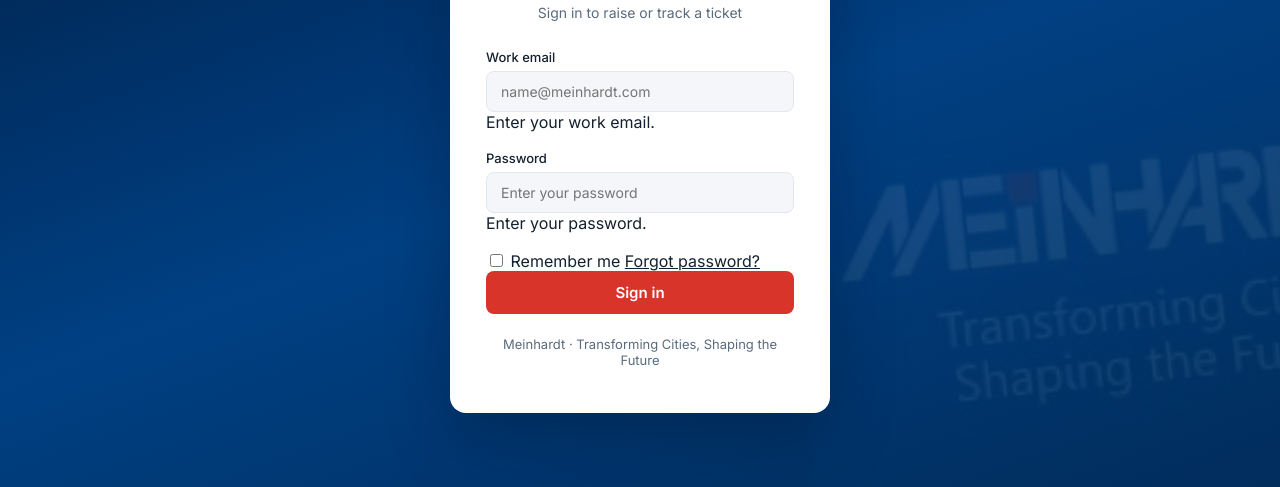
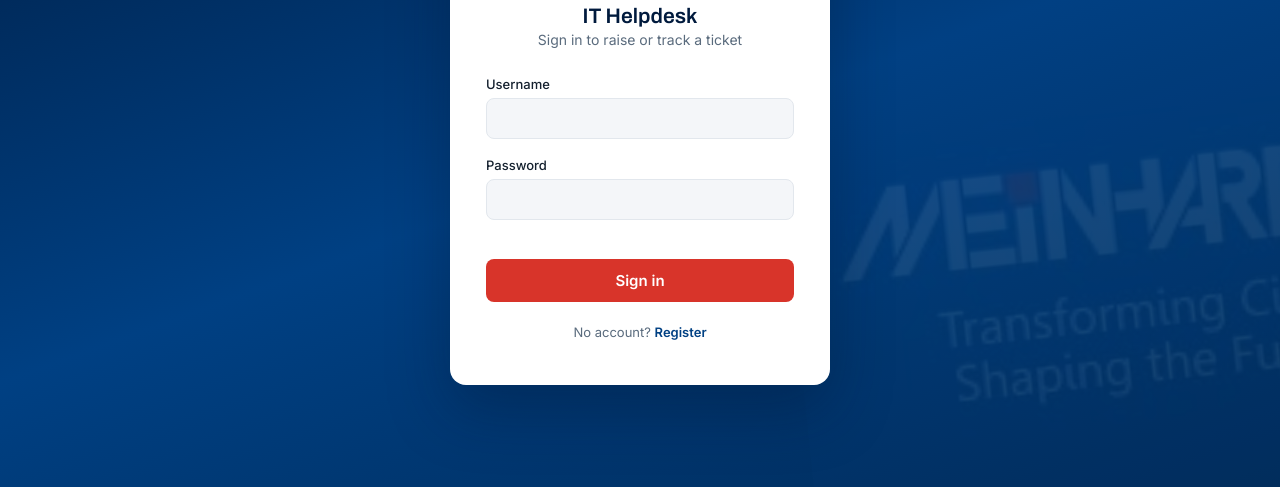
Before and after one commit to omarmostafa298/ticket-2, a plain HTML site: page task-manager/frontend/index.html in a window 1280 px wide. Shown: the part 313-800 px from the top of the page. Drawn offline with Linux system fonts and the light colour scheme.

Commit message:
Update index.html

```diff
--- a/task-manager/frontend/index.html
+++ b/task-manager/frontend/index.html
@@ -11,34 +11,48 @@
 <body>
 
 <div class="login-screen">
-  <div class="login-card">
+
+  <div class="login-card" id="login-box">
     <img src="logo.png" alt="Meinhardt" class="login-logo">
     <h1 class="login-title">IT Helpdesk</h1>
     <p class="login-subtitle">Sign in to raise or track a ticket</p>
 
     <form id="login-form" novalidate>
-      <div class="field" id="email-field">
-        <label for="email">Work email</label>
-        <input type="email" id="email" name="email" placeholder="name@meinhardt.com" autocomplete="username">
-        <div class="field-error">Enter your work email.</div>
+      <div class="field">
+        <label for="login-username">Username</label>
+        <input type="text" id="login-username" autocomplete="username" required>
       </div>
-
-      <div class="field" id="password-field">
-        <label for="password">Password</label>
-        <input type="password" id="password" name="password" placeholder="Enter your password" autocomplete="current-password">
-        <div class="field-error">Enter your password.</div>
+      <div class="field">
+        <label for="login-password">Password</label>
+        <input type="password" id="login-password" autocomplete="current-password" required>
       </div>
-
-      <div class="login-row">
-        <label><input type="checkbox" id="remember"> Remember me</label>
-        <a href="#">Forgot password?</a>
-      </div>
-
+      <p class="form-error" id="auth-error"></p>
       <button type="submit" class="btn-primary">Sign in</button>
     </form>
 
-    <p class="login-footer">Meinhardt · Transforming Cities, Shaping the Future</p>
+    <p class="login-footer">No account? <a href="#" id="show-register">Register</a></p>
   </div>
+
+  <div class="login-card hidden" id="register-box">
+    <img src="logo.png" alt="Meinhardt" class="login-logo">
+    <h1 class="login-title">Create account</h1>
+    <p class="login-subtitle">Register to submit IT tickets</p>
+
+    <form id="register-form" novalidate>
+      <div class="field">
+        <label for="register-username">Username</label>
+        <input type="text" id="register-username" autocomplete="username" required>
+      </div>
+      <div class="field">
+        <label for="register-password">Password</label>
+        <input type="password" id="register-password" autocomplete="new-password" minlength="4" required>
+      </div>
+      <button type="submit" class="btn-primary">Create account</button>
+    </form>
+
+    <p class="login-footer">Already have an account? <a href="#" id="show-login">Sign in</a></p>
+  </div>
+
 </div>
 
 <script src="app.js"></script>
```
